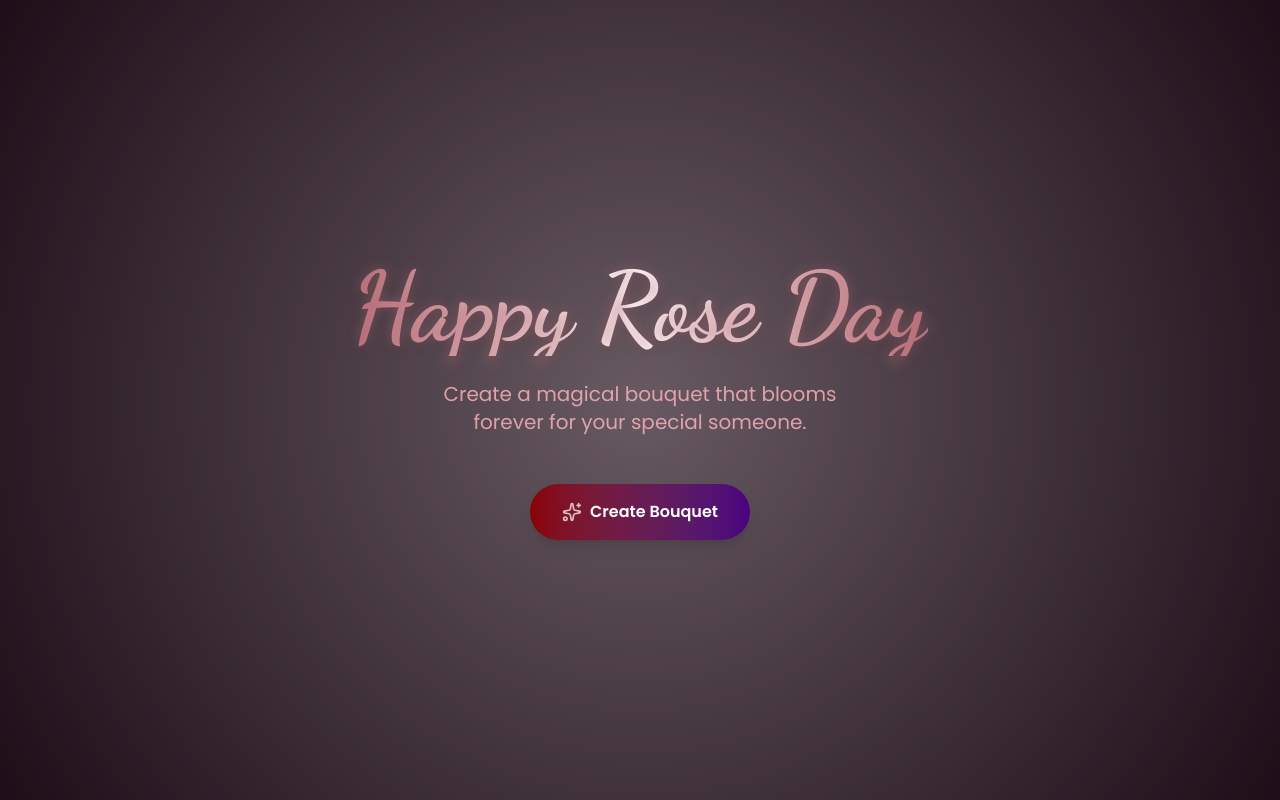
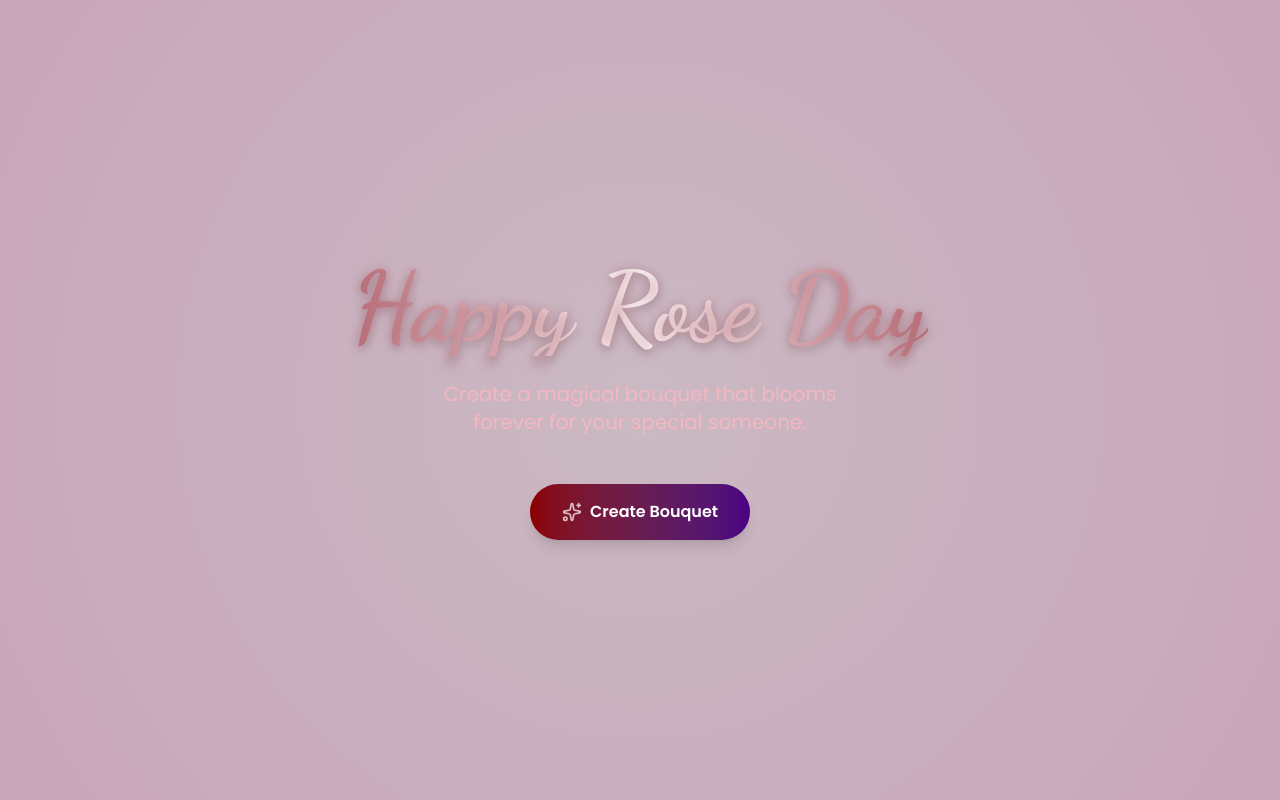
Before and after one commit to VihaanXtha/RoseDay, a Next.js app: page / in a window 1280 px wide. Built offline with nearby package versions, Linux system fonts and the light colour scheme.

Commit message:
Switch to light theme: soft pink gradients and brighter environment

```diff
--- a/app/components/BouquetCreator.tsx
+++ b/app/components/BouquetCreator.tsx
@@ -159,8 +159,8 @@ const BouquetCreator: React.FC<BouquetCreatorProps> = ({ onComplete }) => {
             <spotLight position={[0, 10, 0]} intensity={1} angle={0.5} penumbra={1} />
 
             {/* Environment */}
-            <Environment preset="night" />
-            <fog attach="fog" args={['#050505', 5, 25]} />
+            <Environment preset="city" />
+            <fog attach="fog" args={['#fce7f3', 8, 30]} />
 
             {/* The Bouquet */}
             <group position={[0, -1, 0]}>
@@ -179,7 +179,7 @@ const BouquetCreator: React.FC<BouquetCreatorProps> = ({ onComplete }) => {
             {/* Ground/Vase Base (Optional) */}
             <mesh position={[0, -2, 0]} rotation={[-Math.PI / 2, 0, 0]} receiveShadow>
                 <circleGeometry args={[5, 32]} />
-                <meshStandardMaterial color="#0a0a0a" opacity={0.5} transparent />
+                <meshStandardMaterial color="#fce7f3" opacity={0.3} transparent />
             </mesh>
         </Suspense>
       </Canvas>
--- a/app/globals.css
+++ b/app/globals.css
@@ -18,8 +18,8 @@
 }
 
 body {
-  background: radial-gradient(circle, #a8909c, #2e1626 100%);
-  color: var(--foreground);
+  background: radial-gradient(circle, #fce7f3, #fbcfe8 100%);
+  color: #881337;
   font-family: var(--font-poppins);
   min-height: 100vh;
 }
@@ -30,6 +30,6 @@ body {
   }
 
   .magical-gradient {
-    background: radial-gradient(circle, #82707a, #24111e 100%);
+    background: radial-gradient(circle, #fce7f3, #fbcfe8 100%);
   }
 }
```
